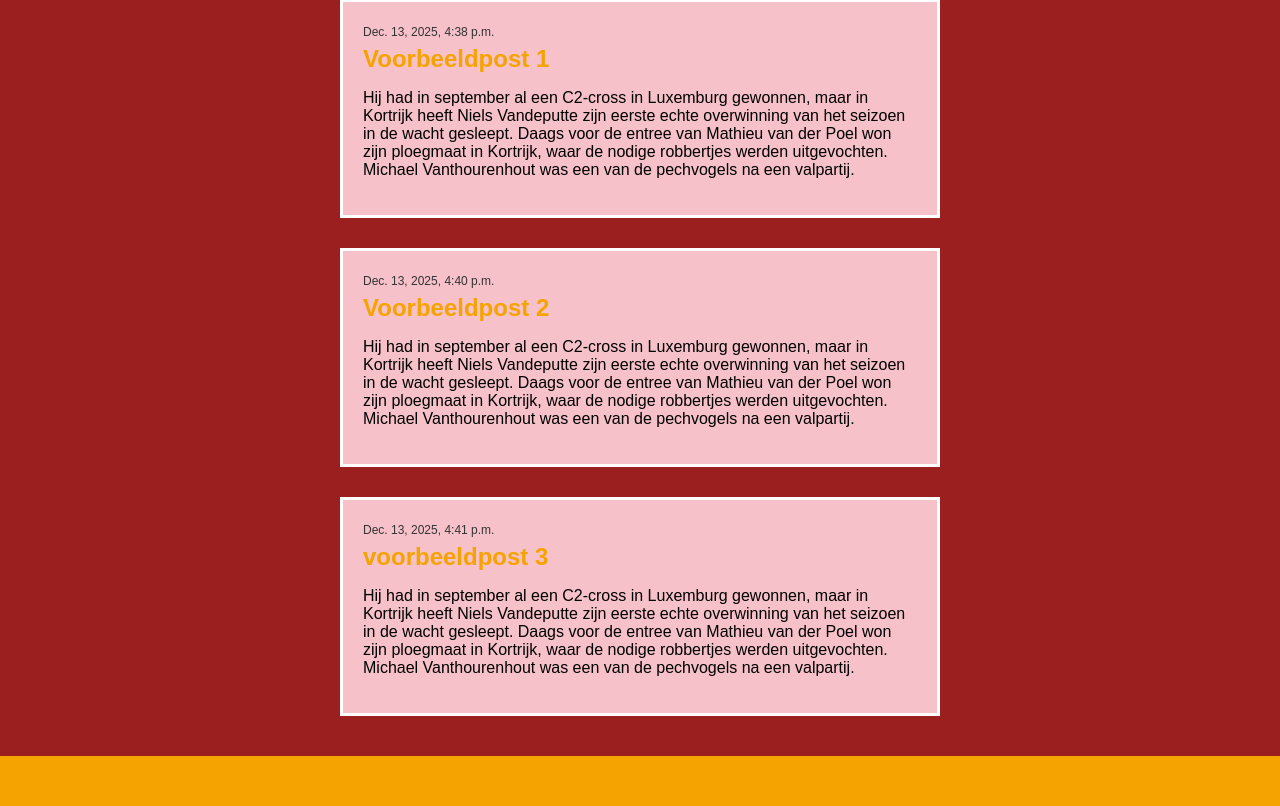
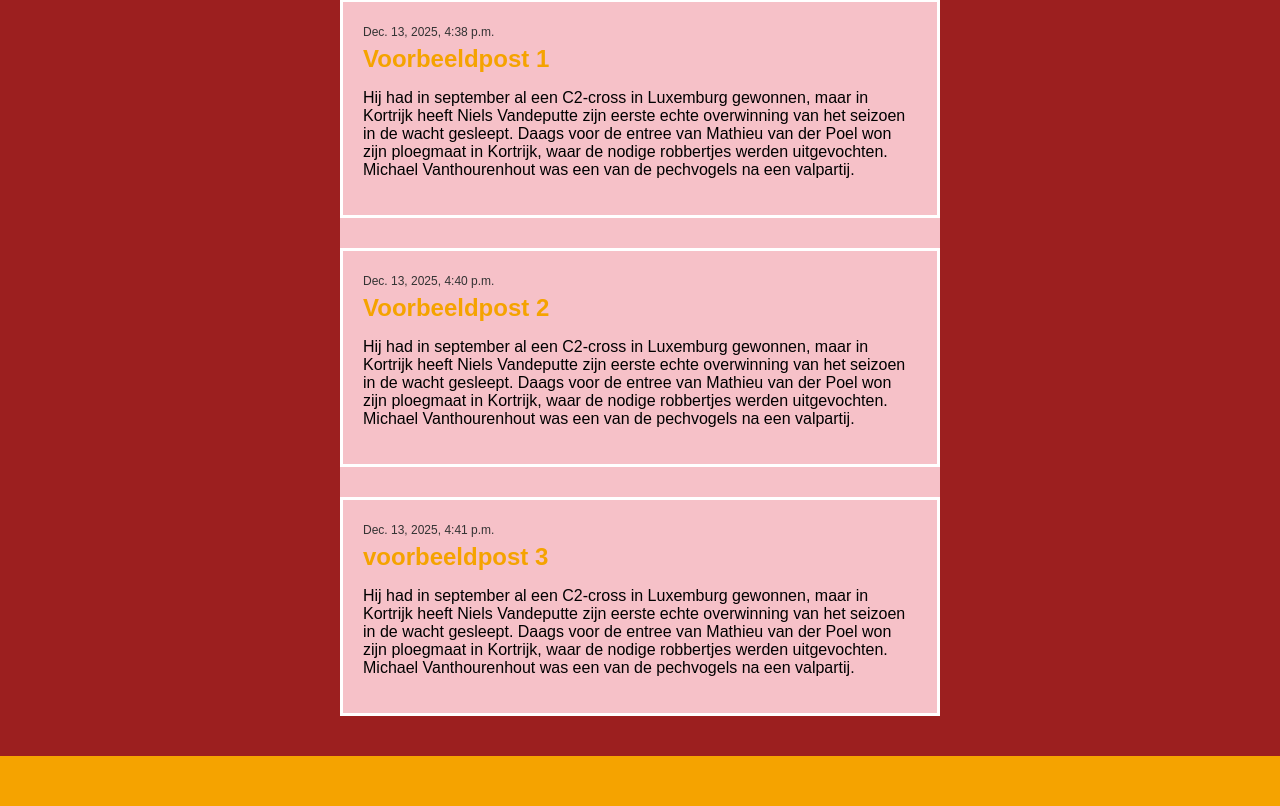
Before and after one commit to Stebro85/djangoproject, a Django app: page / in a window 1280 px wide. Shown: the part 138-944 px from the top of the page. Run offline with Django 3.2, Linux system fonts and the light colour scheme; data comes from the database, SQL or seed files in the repository.

Commit message:
change css/background

```diff
--- a/mysite/blog/static/css/stijl.css
+++ b/mysite/blog/static/css/stijl.css
@@ -22,6 +22,7 @@ header h1 {
 .container {
     width: 600px;
     margin: 40px auto; /* dit centreert */
+    background-color: #f6c1c8;
 }
 
 /* Blog post */
```
